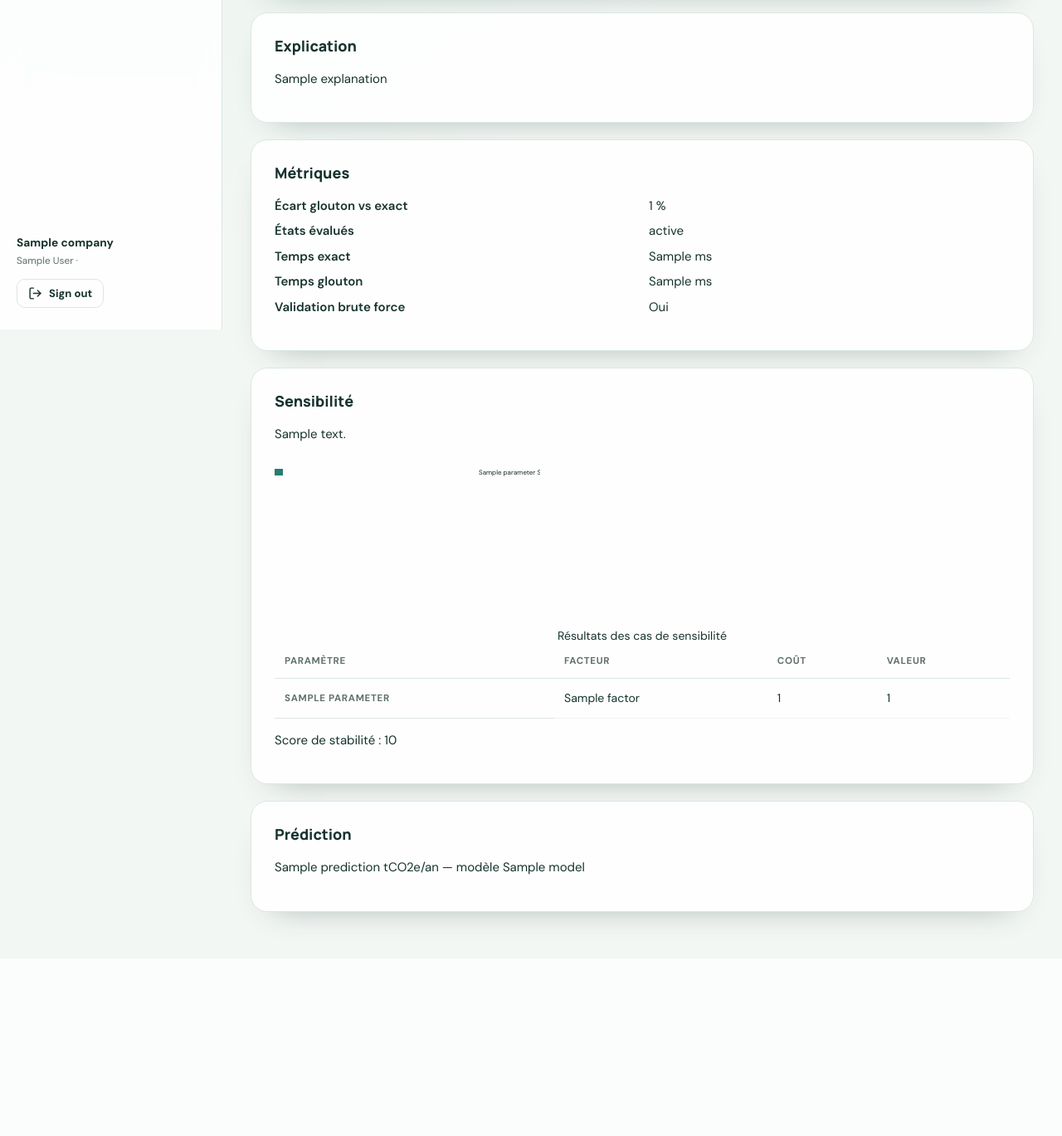
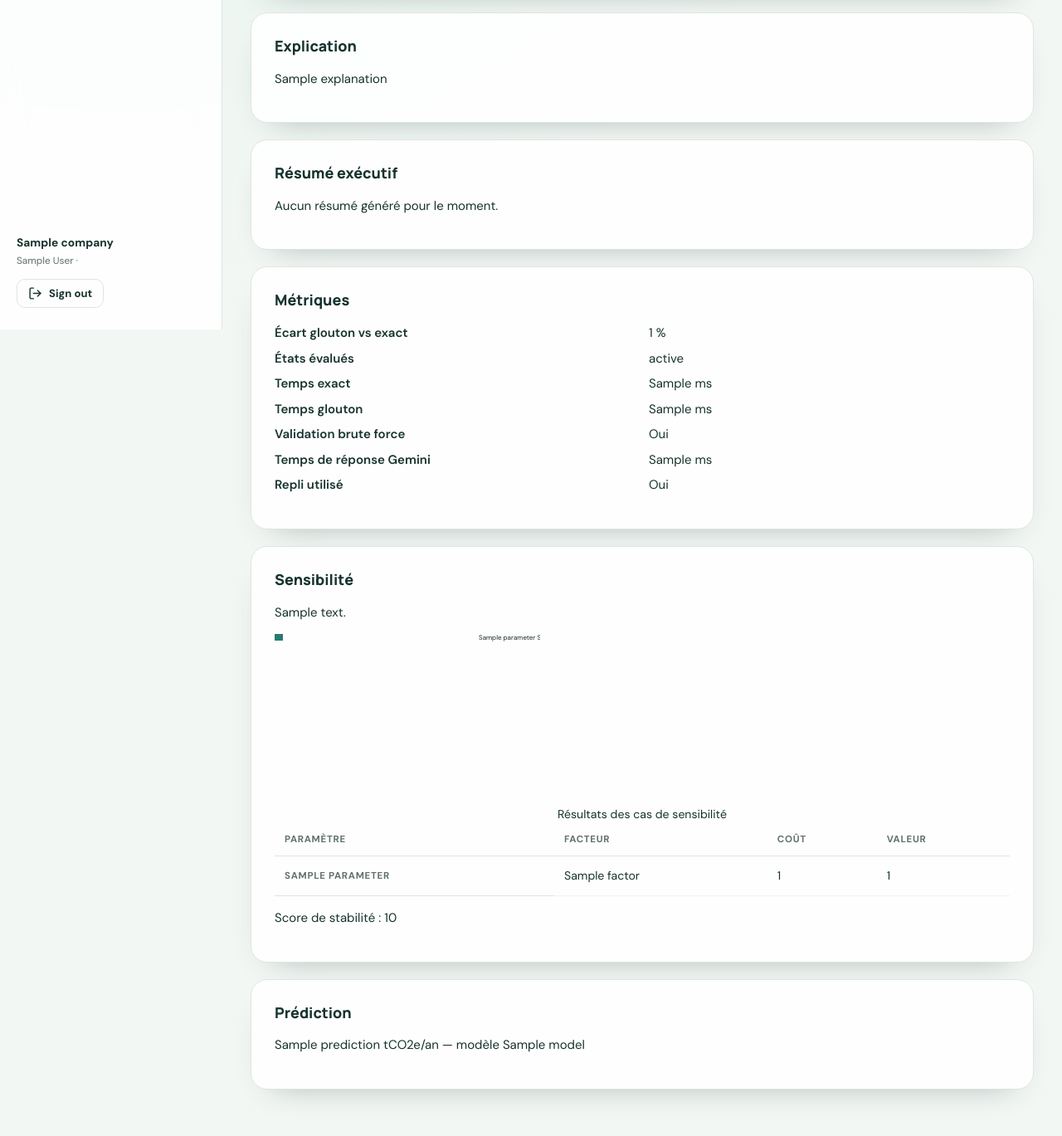
Before and after one commit to nourhasnii/carbon-pilot, a Django app: template templates/portfolio_ai/run_detail.html in a window 1280 px wide. Shown: the part 403-1772 px from the top of the page at 83% size. Before the commit the page ends 1525 px from the top, so only its background shows below. Run offline with Django 5.2, Linux system fonts and the light colour scheme; a user stored in the database is signed in; tables that the repository leaves empty hold one stand-in row (values such as "Sample post"); the template is opened without the code that fills it: most values are stand-ins (such as "Sample title", 1, 10 or a date in 2020); a map, chart or similar area stays blank.

Commit message:
feat(module3): add Gemini buttons, scripts and LLM tests

```diff
--- a/templates/portfolio_ai/run_detail.html
+++ b/templates/portfolio_ai/run_detail.html
@@ -7,16 +7,113 @@
 {% block topbar_actions %}<a class="cp-btn cp-btn-outline" href="{% url 'portfolio_ai:run_history' %}">Historique</a>{% endblock %}
 {% block content %}
 {% if run.status == "PENDING" or run.status == "RUNNING" %}
-  <section class="cp-card portfolio-pending" data-status-url="{% url 'portfolio_ai:run_status' run.pk %}" aria-live="polite"><div class="portfolio-spinner" aria-hidden="true"></div><p>Calcul en cours…</p><button class="cp-btn cp-btn-outline" type="button" disabled>Relance désactivée pendant le calcul</button></section>
+  <section class="cp-card portfolio-pending" data-status-url="{% url 'portfolio_ai:run_status' run.pk %}" aria-live="polite">
+    <div class="portfolio-spinner" aria-hidden="true"></div>
+    <p>Calcul en cours…</p>
+    <button class="cp-btn cp-btn-outline" type="button" disabled>Relance désactivée pendant le calcul</button>
+  </section>
 {% elif run.status == "FAILED" %}
-  <section class="cp-card" role="alert"><h2 class="cp-card-title">Le calcul n'a pas abouti</h2>{% if run.metrics.insufficient_data %}<p>Données insuffisantes : il faut au moins 2 projets avec un coût et un impact renseignés</p>{% else %}<p>{{ run.error_message }}</p>{% endif %}</section>
+  <section class="cp-card" role="alert">
+    <h2 class="cp-card-title">Le calcul n'a pas abouti</h2>
+    {% if run.metrics.insufficient_data %}
+      <p>Données insuffisantes : il faut au moins 2 projets avec un coût et un impact renseignés</p>
+    {% else %}
+      <p>{{ run.error_message }}</p>
+    {% endif %}
+  </section>
 {% else %}
-  <section class="cp-kpi-grid"><article class="cp-kpi"><div class="cp-kpi-label">Coût total</div><div class="cp-kpi-value">{{ run.total_cost|floatformat:2 }} TND</div></article><article class="cp-kpi"><div class="cp-kpi-label">Budget restant</div><div class="cp-kpi-value">{{ budget_remaining|floatformat:2 }} TND</div></article><article class="cp-kpi"><div class="cp-kpi-label">tCO2e totales</div><div class="cp-kpi-value">{{ run.total_tco2e|floatformat:2 }}</div></article></section>
-  <section class="cp-card"><h2 class="cp-card-title">Projets retenus</h2><div class="cp-table-wrap"><table class="cp-table"><caption class="cp-sr-only">Projets retenus par l'optimiseur</caption><thead><tr><th scope="col">Projet</th></tr></thead><tbody>{% for project in selected_projects %}<tr><th scope="row">{{ project.name }}</th></tr>{% empty %}<tr><td>Aucun projet retenu.</td></tr>{% endfor %}</tbody></table></div></section>
-  <section class="cp-card"><h2 class="cp-card-title">Explication</h2><p>{{ run.explanation }}</p></section>
-  <section class="cp-card"><h2 class="cp-card-title">Métriques</h2><dl class="portfolio-metrics"><dt>Écart glouton vs exact</dt><dd>{{ run.metrics.greedy_gap_percent }} %</dd><dt>États évalués</dt><dd>{{ run.metrics.dp_states }}</dd><dt>Temps exact</dt><dd>{{ run.metrics.exact_ms }} ms</dd><dt>Temps glouton</dt><dd>{{ run.metrics.greedy_ms }} ms</dd><dt>Validation brute force</dt><dd>{{ run.metrics.validated_against_brute_force|yesno:"Oui,Non,Non disponible" }}</dd></dl></section>
-  <section class="cp-card"><h2 class="cp-card-title">Sensibilité</h2><p>{{ run.metrics.sensitivity.comment }}</p><div class="portfolio-chart-wrap" role="img" aria-labelledby="sensitivity-chart-title sensitivity-chart-description"><svg class="portfolio-sensitivity-chart" viewBox="0 0 320 200" width="320" height="200" xmlns="http://www.w3.org/2000/svg"><title id="sensitivity-chart-title">Valeur des scénarios de sensibilité</title><desc id="sensitivity-chart-description">Chaque barre représente proportionnellement la valeur totale calculée pour un scénario. Les valeurs exactes sont détaillées dans le tableau accessible ci-dessous.</desc>{% for case in run.metrics.sensitivity.cases %}<g transform="translate(0,{{ forloop.counter0 }}15)"><rect x="0" y="0" width="{{ case.chart_width }}" height="8" class="portfolio-chart-bar" role="presentation"></rect><text x="246" y="7" class="portfolio-chart-label">{{ case.parameter }} {{ case.factor }}</text></g>{% endfor %}</svg></div><table class="cp-table"><caption>Résultats des cas de sensibilité</caption><thead><tr><th scope="col">Paramètre</th><th scope="col">Facteur</th><th scope="col">Coût</th><th scope="col">Valeur</th></tr></thead><tbody>{% for case in run.metrics.sensitivity.cases %}<tr><th scope="row">{{ case.parameter }}</th><td>{{ case.factor }}</td><td>{{ case.total_cost }}</td><td>{{ case.total_value }}</td></tr>{% endfor %}</tbody></table><p>Score de stabilité : {{ run.metrics.sensitivity.stability_score }}</p></section>
-  <section class="cp-card"><h2 class="cp-card-title">Prédiction</h2>{% if run.metrics.prediction.status == "insufficient_data" %}<p>Données insuffisantes : il faut au moins 10 projets terminés avec valeurs réelles</p>{% else %}<p>{{ run.metrics.prediction.prediction }} tCO2e/an — modèle {{ run.metrics.prediction.model }}</p>{% endif %}</section>
+  <section class="cp-kpi-grid">
+    <article class="cp-kpi"><div class="cp-kpi-label">Coût total</div><div class="cp-kpi-value">{{ run.total_cost|floatformat:2 }} TND</div></article>
+    <article class="cp-kpi"><div class="cp-kpi-label">Budget restant</div><div class="cp-kpi-value">{{ budget_remaining|floatformat:2 }} TND</div></article>
+    <article class="cp-kpi"><div class="cp-kpi-label">tCO2e totales</div><div class="cp-kpi-value">{{ run.total_tco2e|floatformat:2 }}</div></article>
+  </section>
+
+  <section class="cp-card">
+    <h2 class="cp-card-title">Projets retenus</h2>
+    <div class="cp-table-wrap">
+      <table class="cp-table">
+        <caption class="cp-sr-only">Projets retenus par l'optimiseur</caption>
+        <thead><tr><th scope="col">Projet</th></tr></thead>
+        <tbody>
+          {% for project in selected_projects %}
+            <tr><th scope="row">{{ project.name }}</th></tr>
+          {% empty %}
+            <tr><td>Aucun projet retenu.</td></tr>
+          {% endfor %}
+        </tbody>
+      </table>
+    </div>
+  </section>
+
+  <section class="cp-card">
+    <h2 class="cp-card-title">Explication</h2>
+    <p>{{ run.explanation }}</p>
+  </section>
+
+  <section class="cp-card" aria-labelledby="summary-title">
+    <h2 class="cp-card-title" id="summary-title">Résumé exécutif</h2>
+    <p id="llm-summary-text">{{ run.metrics.llm_summary|default:"Aucun résumé généré pour le moment." }}</p>
+    {% if can_manage %}
+      {% csrf_token %}
+      <button type="button" id="llm-summary-btn" class="cp-btn cp-btn-outline" data-url="{% url 'portfolio_ai:run_summary' run.pk %}">Générer le résumé</button>
+      <p id="llm-summary-status" aria-live="polite"></p>
+      <p id="llm-summary-error" role="alert" hidden></p>
+    {% endif %}
+  </section>
+
+  <section class="cp-card">
+    <h2 class="cp-card-title">Métriques</h2>
+    <dl class="portfolio-metrics">
+      <dt>Écart glouton vs exact</dt><dd>{{ run.metrics.greedy_gap_percent }} %</dd>
+      <dt>États évalués</dt><dd>{{ run.metrics.dp_states }}</dd>
+      <dt>Temps exact</dt><dd>{{ run.metrics.exact_ms }} ms</dd>
+      <dt>Temps glouton</dt><dd>{{ run.metrics.greedy_ms }} ms</dd>
+      <dt>Validation brute force</dt><dd>{{ run.metrics.validated_against_brute_force|yesno:"Oui,Non,Non disponible" }}</dd>
+      {% if run.metrics.llm_ms is not None %}
+        <dt>Temps de réponse Gemini</dt><dd>{{ run.metrics.llm_ms }} ms</dd>
+        <dt>Repli utilisé</dt><dd>{{ run.metrics.llm_fallback_used|yesno:"Oui,Non" }}</dd>
+      {% endif %}
+    </dl>
+  </section>
+
+  <section class="cp-card">
+    <h2 class="cp-card-title">Sensibilité</h2>
+    <p>{{ run.metrics.sensitivity.comment }}</p>
+    <div class="portfolio-chart-wrap" role="img" aria-labelledby="sensitivity-chart-title sensitivity-chart-description">
+      <svg class="portfolio-sensitivity-chart" viewBox="0 0 320 200" width="320" height="200" xmlns="http://www.w3.org/2000/svg">
+        <title id="sensitivity-chart-title">Valeur des scénarios de sensibilité</title>
+        <desc id="sensitivity-chart-description">Chaque barre représente proportionnellement la valeur totale calculée pour un scénario. Les valeurs exactes sont détaillées dans le tableau accessible ci-dessous.</desc>
+        {% for case in run.metrics.sensitivity.cases %}
+          <g transform="translate(0,{% widthratio forloop.counter0 1 15 %})">
+            <rect x="0" y="0" width="{{ case.chart_width }}" height="8" class="portfolio-chart-bar" role="presentation"></rect>
+            <text x="246" y="7" class="portfolio-chart-label">{{ case.parameter }} {{ case.factor }}</text>
+          </g>
+        {% endfor %}
+      </svg>
+    </div>
+    <table class="cp-table">
+      <caption>Résultats des cas de sensibilité</caption>
+      <thead><tr><th scope="col">Paramètre</th><th scope="col">Facteur</th><th scope="col">Coût</th><th scope="col">Valeur</th></tr></thead>
+      <tbody>
+        {% for case in run.metrics.sensitivity.cases %}
+          <tr><th scope="row">{{ case.parameter }}</th><td>{{ case.factor }}</td><td>{{ case.total_cost }}</td><td>{{ case.total_value }}</td></tr>
+        {% endfor %}
+      </tbody>
+    </table>
+    <p>Score de stabilité : {{ run.metrics.sensitivity.stability_score }}</p>
+  </section>
+
+  <section class="cp-card">
+    <h2 class="cp-card-title">Prédiction</h2>
+    {% if run.metrics.prediction.status == "insufficient_data" %}
+      <p>Données insuffisantes : il faut au moins 10 projets terminés avec valeurs réelles</p>
+    {% else %}
+      <p>{{ run.metrics.prediction.prediction }} tCO2e/an — modèle {{ run.metrics.prediction.model }}</p>
+    {% endif %}
+  </section>
 {% endif %}
 {% endblock %}
-{% block scripts %}<script src="{% static 'js/portfolio-run.js' %}" defer></script>{% endblock %}
+{% block scripts %}
+<script src="{% static 'js/portfolio-run.js' %}" defer></script>
+<script src="{% static 'js/llm-summary.js' %}" defer></script>
+{% endblock %}
```
Also changed, not shown: apps/portfolio_ai/tests/test_llm.py (added, +114 -0 lines), templates/investments/form.html (+17 -1 lines).
